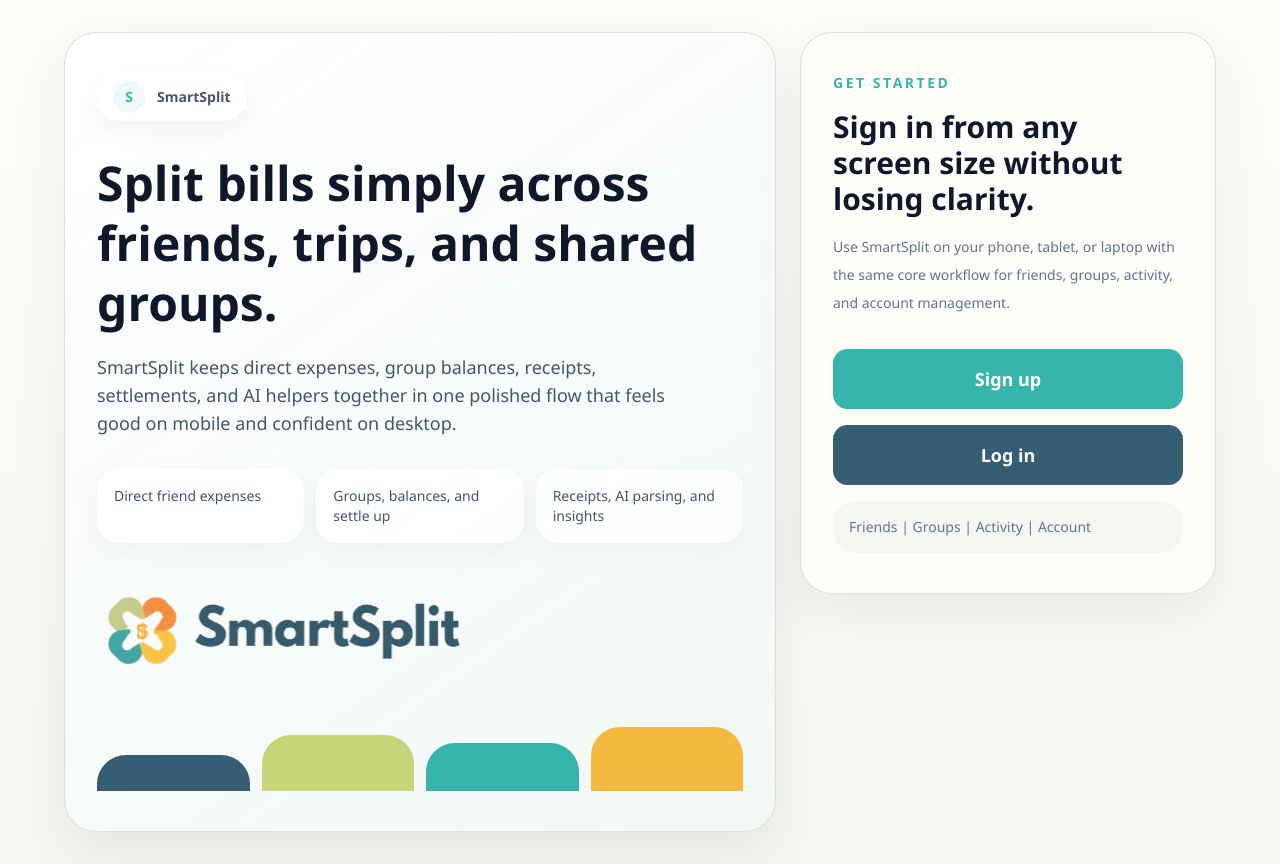
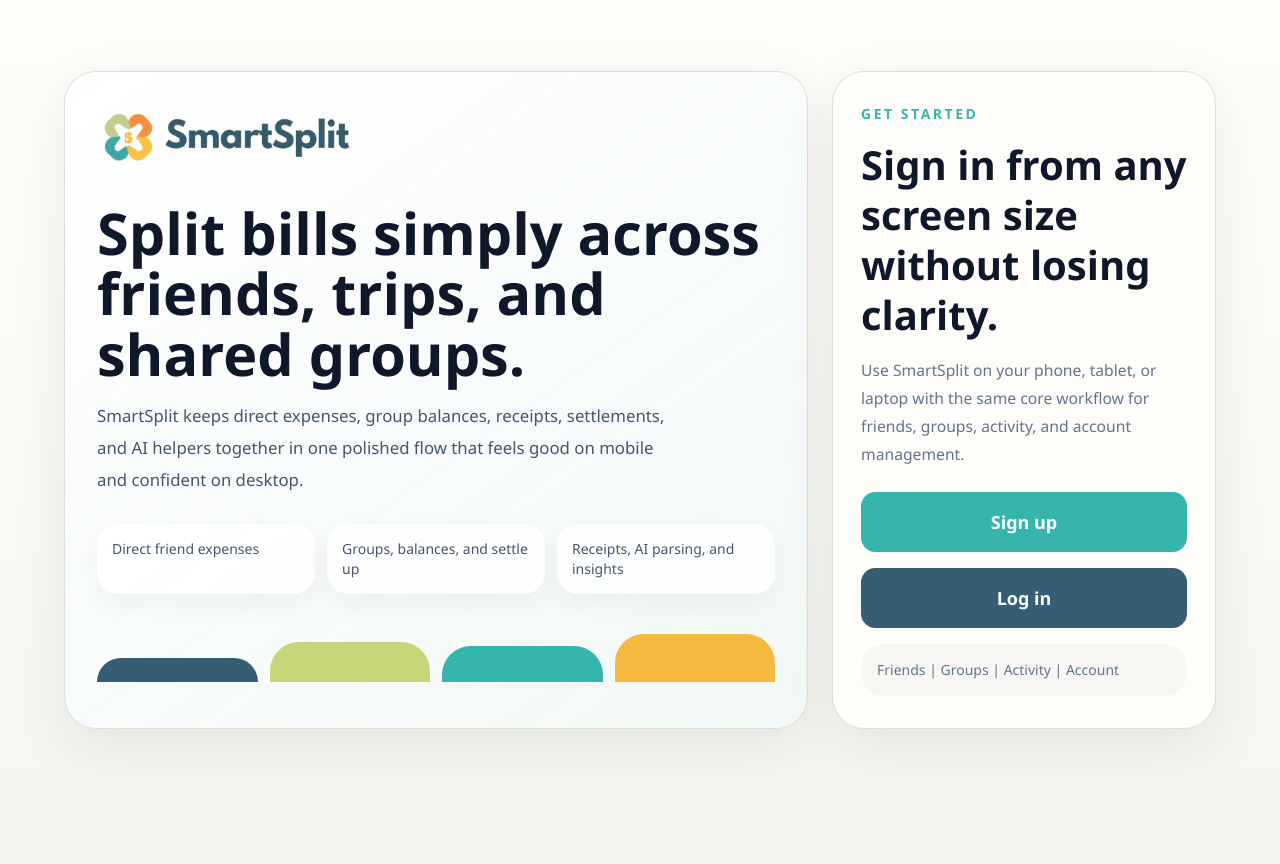
Before and after one commit to TanujDonkal/SmartSplit, a React (Vite) app in the folder client/: page / in a window 1280 px wide. After the commit the page ends 800 px from the top, so only its background shows below. Built offline with nearby package versions, Linux system fonts and the light colour scheme; no server answers.

Commit message:
ui: make homepage fit desktop viewport

```diff
--- a/client/src/pages/Home.tsx
+++ b/client/src/pages/Home.tsx
@@ -2,27 +2,25 @@
 
 export default function Home() {
   return (
-    <div className="px-4 py-6 md:px-6 md:py-8">
-      <div className="mx-auto grid w-full max-w-6xl items-start gap-6 lg:grid-cols-[minmax(0,1.1fr)_minmax(22rem,26rem)]">
-        <section className="flex flex-col gap-8 rounded-[2rem] border border-[#d6d7d2]/80 bg-[linear-gradient(145deg,rgba(255,255,255,0.98),rgba(241,248,247,0.92))] px-6 py-8 shadow-[0_18px_55px_rgba(31,41,55,0.08)] md:px-8 md:py-10 lg:gap-10">
+    <div className="px-4 py-6 md:px-6 md:py-8 lg:flex lg:min-h-screen lg:items-center lg:py-5">
+      <div className="mx-auto grid w-full max-w-6xl items-start gap-6 lg:grid-cols-[minmax(0,1.08fr)_minmax(20rem,24rem)] lg:items-stretch">
+        <section className="flex flex-col gap-8 rounded-[2rem] border border-[#d6d7d2]/80 bg-[linear-gradient(145deg,rgba(255,255,255,0.98),rgba(241,248,247,0.92))] px-6 py-8 shadow-[0_18px_55px_rgba(31,41,55,0.08)] md:px-8 md:py-10 lg:gap-6 lg:px-8 lg:py-8">
           <div>
-            <div className="inline-flex items-center gap-3 rounded-full bg-white/90 px-4 py-2 text-sm font-semibold text-slate-600 shadow-[0_10px_24px_rgba(31,41,55,0.05)]">
-              <span className="grid h-8 w-8 place-items-center rounded-full bg-[#eef8f7] text-[#36b5ac]">
-                S
-              </span>
-              SmartSplit
-            </div>
-
+            <img
+              src="/smartsplit-logo.png"
+              alt="SmartSplit"
+              className="h-auto w-full max-w-[14rem] object-contain md:max-w-[18rem] lg:max-w-[16rem]"
+            />
             <div className="mt-8 max-w-2xl">
-              <h1 className="text-4xl font-semibold leading-tight text-slate-900 md:text-5xl">
+              <h1 className="text-4xl font-semibold leading-tight text-slate-900 md:text-5xl lg:text-[3.6rem] lg:leading-[1.05]">
                 Split bills simply across friends, trips, and shared groups.
               </h1>
-              <p className="mt-5 max-w-xl text-base leading-7 text-slate-600 md:text-lg">
+              <p className="mt-4 max-w-xl text-base leading-7 text-slate-600 md:text-lg lg:text-[1.05rem] lg:leading-8">
                 SmartSplit keeps direct expenses, group balances, receipts, settlements, and AI helpers together in one polished flow that feels good on mobile and confident on desktop.
               </p>
             </div>
 
-            <div className="mt-8 grid gap-3 sm:grid-cols-3">
+            <div className="mt-6 grid gap-3 sm:grid-cols-3 lg:mt-7">
               {[
                 'Direct friend expenses',
                 'Groups, balances, and settle up',
@@ -30,7 +28,7 @@
               ].map((item) => (
                 <div
                   key={item}
-                  className="rounded-[1.4rem] border border-white/80 bg-white/80 px-4 py-4 text-sm font-medium text-slate-600 shadow-[0_10px_26px_rgba(31,41,55,0.05)]"
+                  className="rounded-[1.35rem] border border-white/80 bg-white/80 px-4 py-4 text-sm font-medium text-slate-600 shadow-[0_10px_26px_rgba(31,41,55,0.05)] lg:px-3.5 lg:py-3.5"
                 >
                   {item}
                 </div>
@@ -39,29 +37,24 @@
           </div>
 
           <div>
-            <img
-              src="/smartsplit-logo.png"
-              alt="SmartSplit"
-              className="h-auto w-full max-w-[20rem] object-contain md:max-w-[23rem]"
-            />
-            <div className="mt-8 flex h-20 items-end gap-3">
-              <div className="h-9 flex-1 rounded-t-[1.8rem] bg-[#355d74]" />
-              <div className="h-14 flex-1 rounded-t-[1.8rem] bg-[#c7d579]" />
-              <div className="h-12 flex-1 rounded-t-[1.8rem] bg-[#36b5ac]" />
-              <div className="h-16 flex-1 rounded-t-[1.8rem] bg-[#f6b93f]" />
+            <div className="mt-2 flex h-16 items-end gap-3 lg:h-14">
+              <div className="h-7 flex-1 rounded-t-[1.8rem] bg-[#355d74] lg:h-6" />
+              <div className="h-12 flex-1 rounded-t-[1.8rem] bg-[#c7d579] lg:h-10" />
+              <div className="h-10 flex-1 rounded-t-[1.8rem] bg-[#36b5ac] lg:h-9" />
+              <div className="h-14 flex-1 rounded-t-[1.8rem] bg-[#f6b93f] lg:h-12" />
             </div>
           </div>
         </section>
 
-        <section className="flex flex-col gap-8 rounded-[2rem] border border-[#d6d7d2]/80 bg-[#fffdfa] px-6 py-8 shadow-[0_18px_55px_rgba(31,41,55,0.08)] md:px-8 md:py-10">
+        <section className="flex flex-col gap-8 rounded-[2rem] border border-[#d6d7d2]/80 bg-[#fffdfa] px-6 py-8 shadow-[0_18px_55px_rgba(31,41,55,0.08)] md:px-8 md:py-10 lg:justify-center lg:gap-6 lg:px-7 lg:py-8">
           <div>
             <p className="text-sm font-semibold uppercase tracking-[0.18em] text-[#36b5ac]">
               Get Started
             </p>
-            <h2 className="mt-4 text-3xl font-semibold text-slate-900">
+            <h2 className="mt-4 text-3xl font-semibold text-slate-900 lg:text-[2.5rem] lg:leading-tight">
               Sign in from any screen size without losing clarity.
             </h2>
-            <p className="mt-4 text-sm leading-7 text-slate-500">
+            <p className="mt-4 text-sm leading-7 text-slate-500 lg:text-[0.98rem] lg:leading-7">
               Use SmartSplit on your phone, tablet, or laptop with the same core workflow for friends, groups, activity, and account management.
             </p>
           </div>
```
